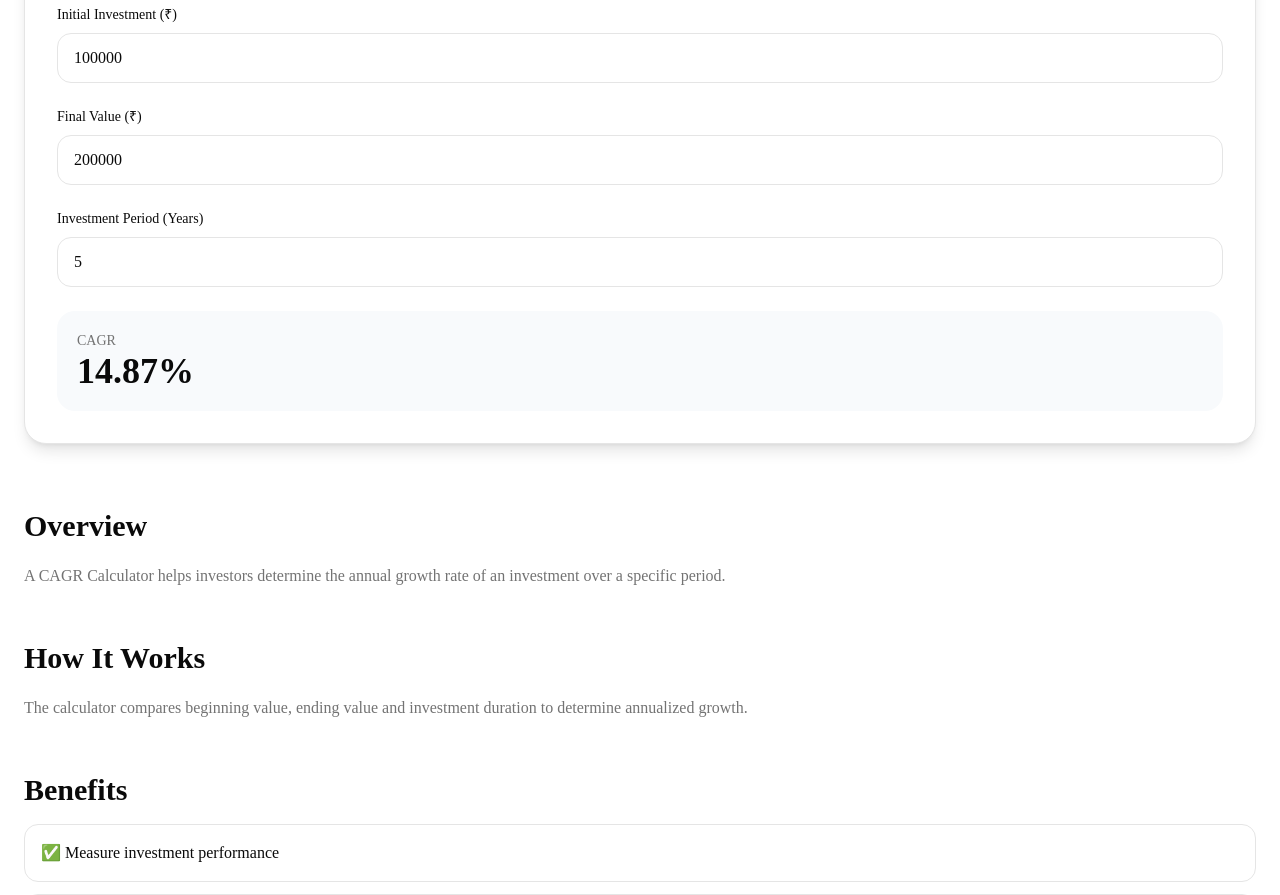
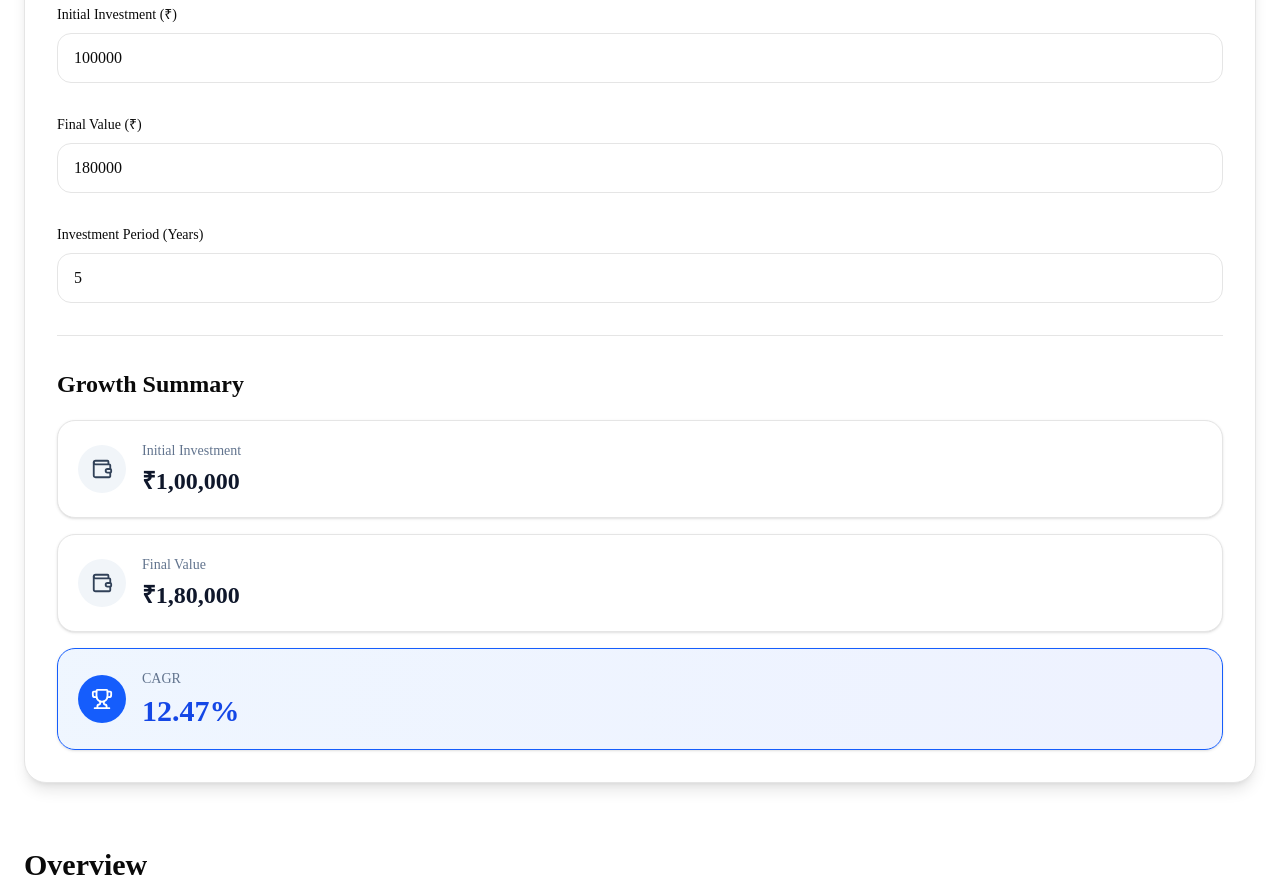
Before and after one commit to payadav142-rgb/FinWise, a Next.js app: page /calculators/cagr-calculator in a window 1280 px wide. Shown: the part 540-1435 px from the top of the page. Built offline with nearby package versions, Linux system fonts and the light colour scheme.

Commit message:
Upgrade CAGR calculator UI

```diff
--- a/components/calculator/CAGRForm.tsx
+++ b/components/calculator/CAGRForm.tsx
@@ -2,20 +2,27 @@
 
 import { useState } from "react";
 import { calculateCAGR } from "@/lib/cagr";
+import ResultCard from "./ResultCard";
 
 export default function CAGRForm() {
-  const [beginningValue, setBeginningValue] = useState(100000);
-  const [endingValue, setEndingValue] = useState(200000);
-  const [years, setYears] = useState(5);
+  const [initialValue, setInitialValue] =
+    useState(100000);
+
+  const [finalValue, setFinalValue] =
+    useState(180000);
+
+  const [years, setYears] =
+    useState(5);
 
   const result = calculateCAGR(
-    beginningValue,
-    endingValue,
+    initialValue,
+    finalValue,
     years
   );
 
   return (
-    <div className="space-y-6">
+    <div className="space-y-8">
+
       <div>
         <label className="mb-2 block text-sm font-medium">
           Initial Investment (₹)
@@ -23,11 +30,11 @@ export default function CAGRForm() {
 
         <input
           type="number"
-          value={beginningValue}
+          value={initialValue}
           onChange={(e) =>
-            setBeginningValue(Number(e.target.value))
+            setInitialValue(Number(e.target.value))
           }
-          className="w-full rounded-xl border px-4 py-3"
+          className="w-full rounded-xl border px-4 py-3 focus:border-blue-600 focus:outline-none"
         />
       </div>
 
@@ -38,11 +45,11 @@ export default function CAGRForm() {
 
         <input
           type="number"
-          value={endingValue}
+          value={finalValue}
           onChange={(e) =>
-            setEndingValue(Number(e.target.value))
+            setFinalValue(Number(e.target.value))
           }
-          className="w-full rounded-xl border px-4 py-3"
+          className="w-full rounded-xl border px-4 py-3 focus:border-blue-600 focus:outline-none"
         />
       </div>
 
@@ -57,19 +64,38 @@ export default function CAGRForm() {
           onChange={(e) =>
             setYears(Number(e.target.value))
           }
-          className="w-full rounded-xl border px-4 py-3"
+          className="w-full rounded-xl border px-4 py-3 focus:border-blue-600 focus:outline-none"
         />
       </div>
 
-      <div className="rounded-2xl bg-slate-50 p-5">
-        <p className="text-sm text-muted-foreground">
-          CAGR
-        </p>
+      <div className="border-t pt-8">
 
-        <p className="text-4xl font-bold">
-          {result.cagr}%
-        </p>
+        <h3 className="mb-5 text-2xl font-bold">
+          Growth Summary
+        </h3>
+
+        <div className="space-y-4">
+
+          <ResultCard
+            label="Initial Investment"
+            value={`₹${initialValue.toLocaleString("en-IN")}`}
+          />
+
+          <ResultCard
+            label="Final Value"
+            value={`₹${finalValue.toLocaleString("en-IN")}`}
+          />
+
+          <ResultCard
+            label="CAGR"
+            value={`${result.cagr}%`}
+            highlight
+          />
+
+        </div>
+
       </div>
+
     </div>
   );
 }
```
